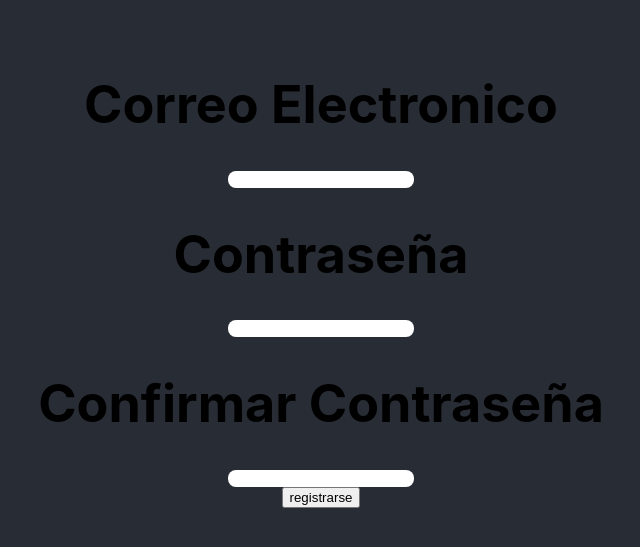
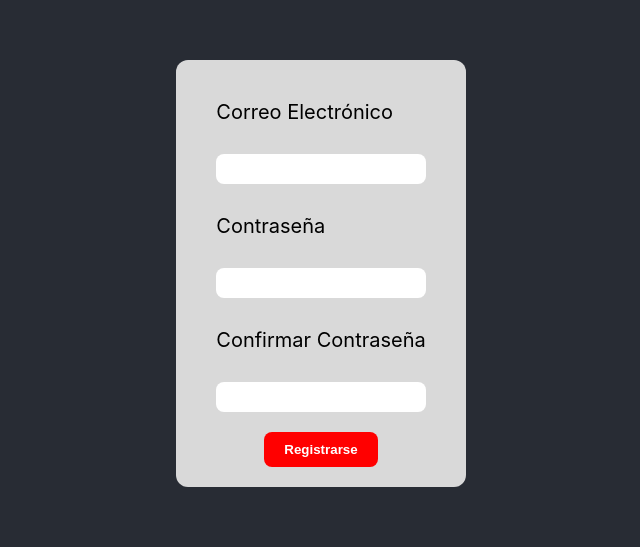
Before and after one commit to AlejandroMarroquin18/AppGestionCasosVBG-Frontend, a React (Create React App) app: page /registrarse in a window 1280 px wide. Shown: the part 127-674 px from the top of the page, without its empty margins (319-959 px from the left). Built offline with nearby package versions, Linux system fonts and the light colour scheme.

Commit message:
added signup

```diff
--- a/src/App.css
+++ b/src/App.css
@@ -33,7 +33,33 @@ input {
   border: none; /* Elimina el borde */
   outline: none;
   padding-left: 7px;
+  width: 100%;
+  height: 30px;
+  box-sizing: border-box;
+
 }
+p{
+  font-size: 20px;
+}
+a{
+  font-size: 20px;
+}
+
+button{
+  background-color: red; /* Fondo rojo */
+  color: white; /* Texto blanco */
+  border: none; /* Elimina cualquier borde */
+  border-radius: 8px; /* Bordes redondeados */
+  padding: 10px 20px; /* Añade un poco de espacio interno */
+  cursor: pointer; /* Cambia el cursor al pasar por el botón */
+  font-weight: bold; /* Opcional: hace el texto en negrita */
+
+}
+
+button:active{
+  background-color: #660000;
+}
+
 
 
 .container {
@@ -41,10 +67,20 @@ input {
   flex-direction: column; /* Acomoda los elementos en columna (vertical) */
   align-items: flex-start;
   border-radius: 12px; /* Redondea las esquinas */
-  padding: 20px; /* Espacio interior del cuadro */
+  padding: 20px 40px; /* Espacio interior del cuadro */
   background-color: #D9D9D9; /* Color de fondo del cuadro */
+  gap:10px;
+}
 
+
+
+.centered-button {
+  align-self: center; /* Centra solo este botón */
+  margin-top: 10px; /* Opcional: Añade un espacio superior para separarlo del input */
 }
+
+
+
 
 @keyframes App-logo-spin {
   from {
--- a/src/pages/login.js
+++ b/src/pages/login.js
@@ -1,11 +1,44 @@
 import React, { useState } from 'react';
 
 const Login = () => {
-  const [userCredentials, setUserCredentials] = useState({
-    email:'',
-    password:''
-  });
+  const [email, setEmail] = useState('');
+  const [password, setPassword] = useState('');
+  const [errorMessage, setErrorMessage] = useState(null);
 
+  const handleEmailChange = (e) => setEmail(e.target.value);
+  const handlePasswordChange = (e) => setPassword(e.target.value);
+
+  const handleLogin = async () => {
+    try {
+      // Realiza la solicitud a la API
+      const response = await fetch('http://localhost:8000/api/login/', {
+        method: 'POST',
+        headers: { 'Content-Type': 'application/json' },
+        body: JSON.stringify({ email, password }),
+      });
+
+      // Verifica si la respuesta es correcta
+      if (!response.ok) {
+        throw new Error('Usuario no encontrado o credenciales incorrectas');
+      }
+
+      const data = await response.json();
+
+      if (data.existe) {
+        alert('Usuario existe'); // Acción si el usuario existe
+        // Aquí podrías redirigir al usuario o guardar el token de autenticación, etc.
+      } else {
+        setErrorMessage('Usuario no encontrado');
+      }
+    } catch (error) {
+      setErrorMessage(error.message);
+    }
+  };
+
+  //Cosas pendientes
+  //-Hacer que los inputs se ajusten automaticamente
+  //dependiendo de los margenes del contenedor
+  //
 
   return (
 
@@ -14,14 +47,26 @@ const Login = () => {
 
         <div className="container">
           <p>Correo Electronico</p>
-          <input></input>
+
+          <input
+              type="email"
+              value={email}
+              onChange={handleEmailChange}
+              placeholder="Ingresa tu correo"
+          ></input>
           <p>Contraseña</p>
-          <input></input>
-          {/* Example of using setUserCredentials in an event handler */}
-          <button onClick={() => setUserCredentials({ email: '', password: '' })}>
+          <input type="password"
+            value={password}
+            onChange={handlePasswordChange}
+            placeholder="Ingresa tu contraseña"/>
+
+          <button className='centered-button' onClick={handleLogin}>
             Iniciar Sesión
           </button>
+          <a className='centered-button '>Olvidé mi Contraseña</a>
+          {errorMessage && <p style={{ color: 'red' }}>{errorMessage}</p>}
         </div>
+
       </header>
     </div>
 
--- a/src/pages/signup.js
+++ b/src/pages/signup.js
@@ -2,30 +2,77 @@ import React, { useState } from 'react';
 
 const SignUp = () => {
   const [userCredentials, setUserCredentials] = useState({
-    email:'',
-    password:''
+    email: '',
+    password: '',
+    confirmPassword: ''
   });
 
+  const handleChange = (e) => {
+    const { name, value } = e.target;
+    setUserCredentials({ ...userCredentials, [name]: value });
+  };
 
+  const handleSubmit = async () => {
+    if (userCredentials.password !== userCredentials.confirmPassword) {
+      alert("Las contraseñas no coinciden");
+      return;
+    }
+
+    try {
+      const response = await fetch('http://localhost:8000/signup', {
+        method: 'POST',
+        headers: {
+          'Content-Type': 'application/json',
+        },
+        body: JSON.stringify({
+          email: userCredentials.email,
+          password: userCredentials.password,
+        }),
+      });
+
+      if (response.ok) {
+        const data = await response.json();
+        alert("Registro exitoso");
+        console.log(data);
+      } else {
+        alert("Error en el registro");
+      }
+    } catch (error) {
+      console.error("Error al enviar la solicitud:", error);
+      alert("Error en la conexión");
+    }
+  };
 
   return (
-
     <div className="App">
       <header className="App-header">
-        <h1>Correo Electronico</h1>
-        <input></input>
-        <h1>Contraseña</h1>
-        <input></input>
-        <h1>Confirmar Contraseña</h1>
-        <input></input>
-        <button onClick={() => setUserCredentials({ email: '', password: '' })}>
-          registrarse
-        </button>
-
+        <div className="container">
+          <p>Correo Electrónico</p>
+          <input
+            name="email"
+            value={userCredentials.email}
+            onChange={handleChange}
+          />
+          <p>Contraseña</p>
+          <input
+            name="password"
+            type="password"
+            value={userCredentials.password}
+            onChange={handleChange}
+          />
+          <p>Confirmar Contraseña</p>
+          <input
+            name="confirmPassword"
+            type="password"
+            value={userCredentials.confirmPassword}
+            onChange={handleChange}
+          />
+          <button className='centered-button' onClick={handleSubmit}>
+            Registrarse
+          </button>
+        </div>
       </header>
     </div>
-
-
   );
 };
 
```
